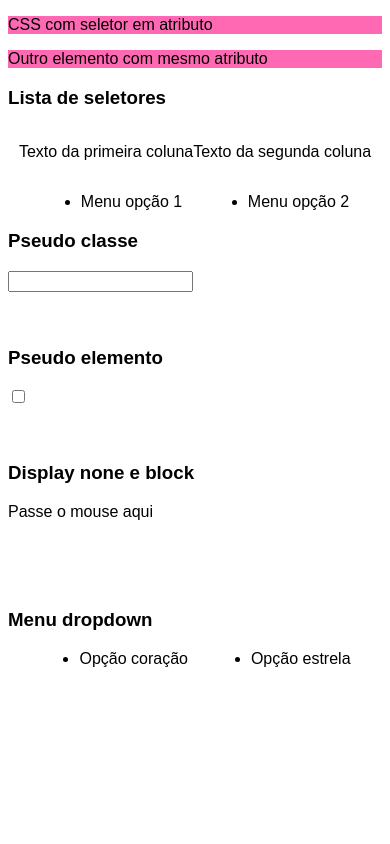
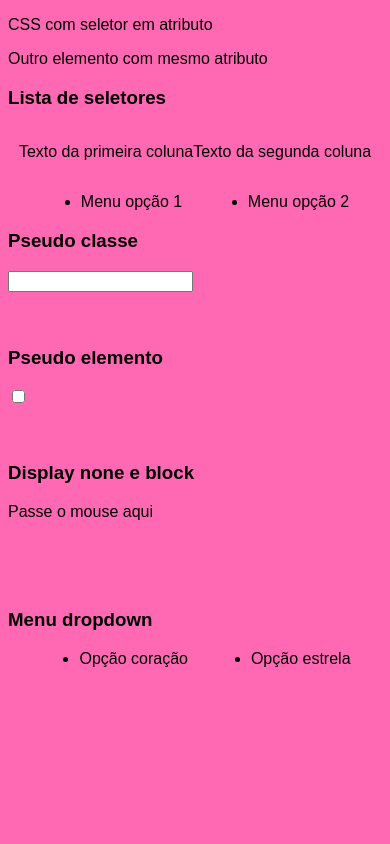
Before and after one commit to judsouza/curso-html, a plain HTML site: page Aula 05.html in a window 390 px wide. Shown: the top 844 px of the page. Drawn offline with Linux system fonts and the light colour scheme.

Commit message:
Add files via upload

```diff
--- a/Aula 05.css
+++ b/Aula 05.css
@@ -4,6 +4,8 @@
 
 body {
     font-family: Arial, Helvetica, sans-serif;
+    background-color: beige;
+
 }
 
 ul, .container {
@@ -65,9 +67,15 @@ button:hover + .frase-oculta {
 .tooltip {
     display: none;
     position: absolute;
-    background-color: white;
+    background-color: beige;
 }
 
 .input-tooltip:hover .tooltip {
     display: block;
 }
+
+@media (max-width: 450px) {
+    body {
+        background-color: hotpink;
+    }
+}
```
